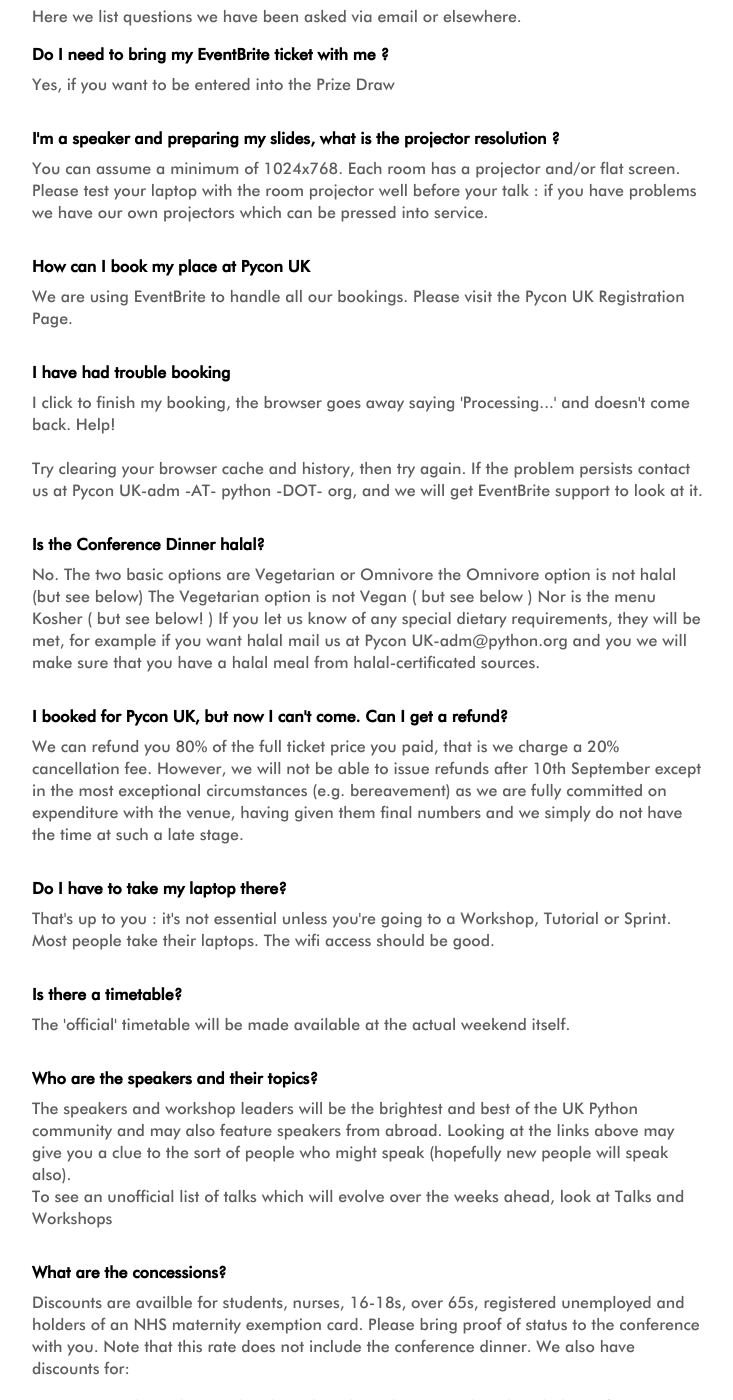
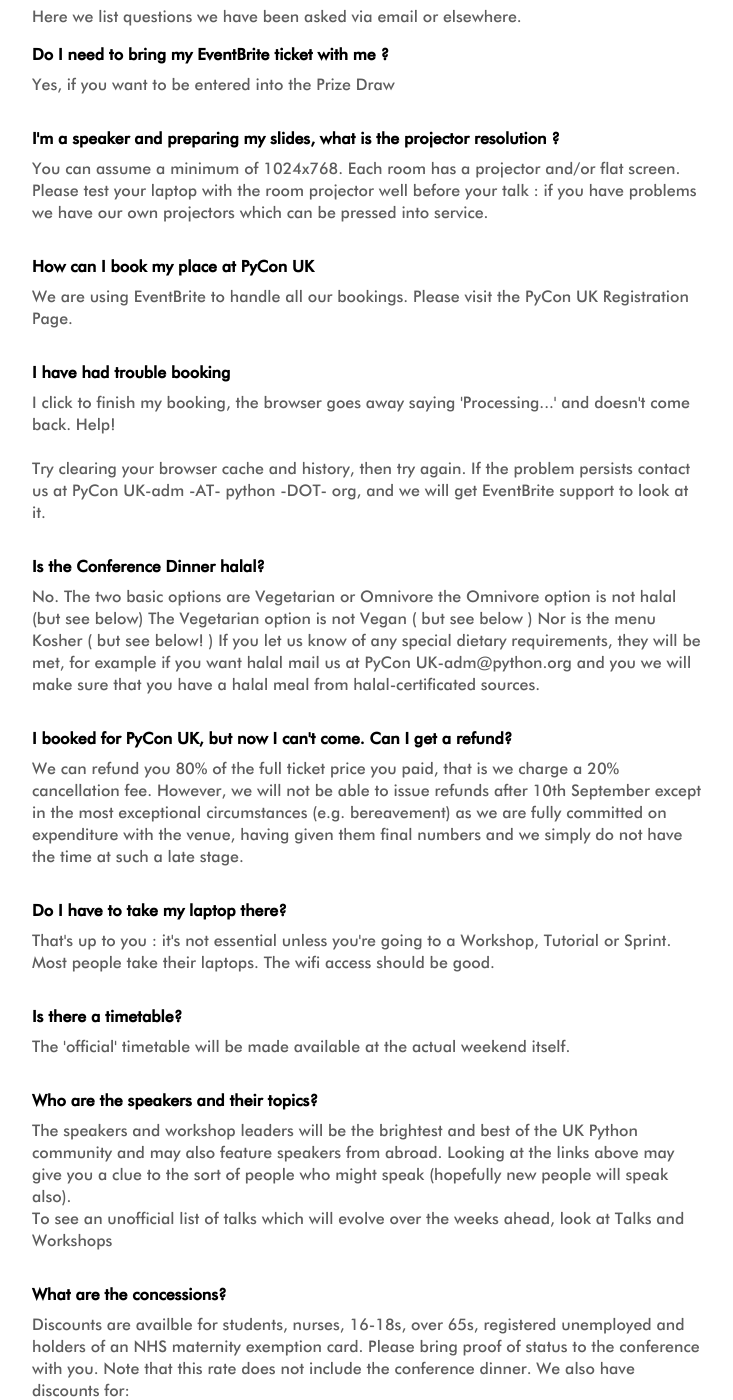
Before and after one commit to PyconUK/2015.pyconuk.org, a Jekyll site: the page wiki/faq.html, which Jekyll copies as it is, in a window 1280 px wide and 1400 px high, scrolled down 478 px. Shown: the whole window, without its empty margins (272-1005 px from the left). Built offline with Jekyll 4.4.1, drawn with Linux system fonts in a browser that asks for light colours; some of the changed text lies outside the part shown.

```diff
--- a/wiki/faq.html
+++ b/wiki/faq.html
@@ -1,10 +1,10 @@
 <!DOCTYPE html>
 <html lang="en">
 <head>
-    <title>Pycon UK WIKI</title>
+    <title>PyCon UK WIKI</title>
     <meta charset="utf-8">
-    <meta name="description" content="Pycon UK website">
-    <meta name="author" content="Blanc =vs= Pycon UK">
+    <meta name="description" content="PyCon UK website">
+    <meta name="author" content="Blanc =vs= PyCon UK">
     <meta name="viewport" content="width=device-width, initial-scale=1.0">
     <link rel="stylesheet" href="../static/css/style.css">
     <link rel="shortcut icon" href="/favicon.ico">
@@ -14,7 +14,7 @@
 
     <header class="head">
         <div class="wrap">
-            <h1><a href="/">Pycon UK 2015</a></h1>
+            <h1><a href="/">PyCon UK 2015</a></h1>
             <label class="menu-icon" for="toggle-nav">Menu</label>
             <input type="checkbox" id="toggle-nav" class="hidden" />
             <nav class="nav">
@@ -54,20 +54,20 @@
 
 <dt>I'm a speaker and preparing my slides, what is the projector resolution ?</dt>
 <dd>You can assume a minimum of 1024x768. Each room has a projector and/or flat screen. Please test your laptop with the room projector well before your talk : if you have problems we have our own projectors which can be pressed into service.</dd>
-<dt>How can I book my place at Pycon UK</dt>
-<dd>We are using EventBrite to handle all our bookings. Please visit the Pycon UK Registration Page.</dd>
+<dt>How can I book my place at PyCon UK</dt>
+<dd>We are using EventBrite to handle all our bookings. Please visit the PyCon UK Registration Page.</dd>
 <dt>I have had trouble booking</dt>
 <dd>I click to finish my booking, the browser goes away saying 'Processing...' and doesn't come back. Help!<br /><br />
-Try clearing your browser cache and history, then try again. If the problem persists contact us at Pycon UK-adm -AT- python -DOT- org, and we will get EventBrite support to look at it.</dd>
+Try clearing your browser cache and history, then try again. If the problem persists contact us at PyCon UK-adm -AT- python -DOT- org, and we will get EventBrite support to look at it.</dd>
 
 <dt>Is the Conference Dinner halal?</dt>
 <dd>No. The two basic options are Vegetarian or Omnivore
 the Omnivore option is not halal (but see below)
 The Vegetarian option is not Vegan ( but see below )
 Nor is the menu Kosher ( but see below! )
-If you let us know of any special dietary requirements, they will be met, for example if you want halal mail us at Pycon UK-adm@python.org and you we will make sure that you have a halal meal from halal-certificated sources.</dd>
+If you let us know of any special dietary requirements, they will be met, for example if you want halal mail us at PyCon UK-adm@python.org and you we will make sure that you have a halal meal from halal-certificated sources.</dd>
 
-<dt>I booked for Pycon UK, but now I can't come. Can I get a refund?</dt>
+<dt>I booked for PyCon UK, but now I can't come. Can I get a refund?</dt>
 <dd>We can refund you 80% of the full ticket price you paid, that is we charge a 20% cancellation fee. However, we will not be able to issue refunds after 10th September except in the most exceptional circumstances (e.g. bereavement) as we are fully committed on expenditure with the venue, having given them final numbers and we simply do not have the time at such a late stage.</dd>
 
 <dt>Do I have to take my laptop there?</dt>
@@ -87,10 +87,10 @@ We also have discounts for:
 <li>Teachers attending the Education Track
 <li>School children attending the Education Track</ul>
 
-To book at concession rates, please contact Pycon UK-adm@python.org for details.</dd>
+To book at concession rates, please contact PyCon UK-adm@python.org for details.</dd>
 
 <dt>Why don't speakers get free entry?</dt>
-<dd>Because we cannot afford it, sorry. Pycon UK is a not-for-profit volunteer-run conference where the all the delegates are active and interesting people. Therefore the majority of delegates are organisers, speakers, workshop leaders, session chairs. If we let everyone in free then we cannot cover costs. The biggest cost is food, if we do not provide food in the venue then we lose several hours of interesting conference time while people get lost around the city.</dd>
+<dd>Because we cannot afford it, sorry. PyCon UK is a not-for-profit volunteer-run conference where the all the delegates are active and interesting people. Therefore the majority of delegates are organisers, speakers, workshop leaders, session chairs. If we let everyone in free then we cannot cover costs. The biggest cost is food, if we do not provide food in the venue then we lose several hours of interesting conference time while people get lost around the city.</dd>
 
 <dt>When does the early bird rate finish?</dt>
 <dd>The last day you can purchase early bird tickets is 1st May 2014.</dd>
```
Also changed, not shown: wiki/accomodation.html (+4 -4 lines), wiki/code.html (+9 -9 lines), wiki/sprints.html (+4 -4 lines).
